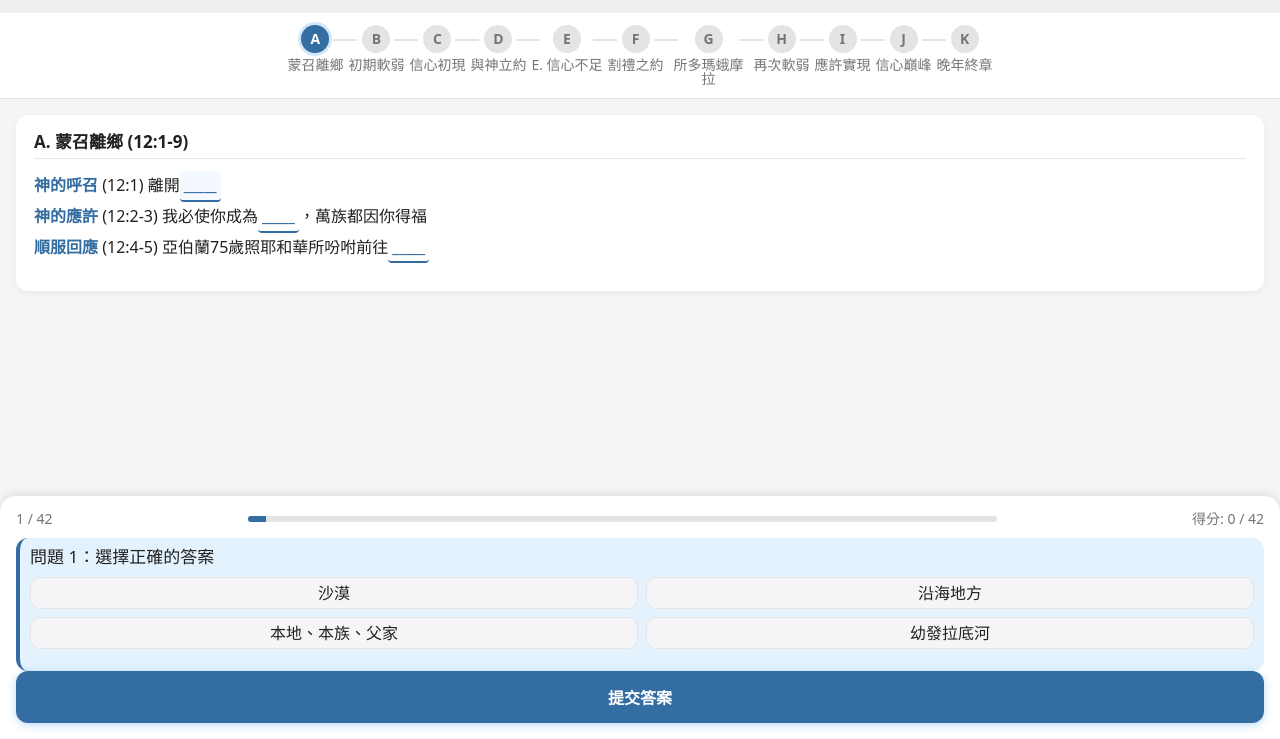
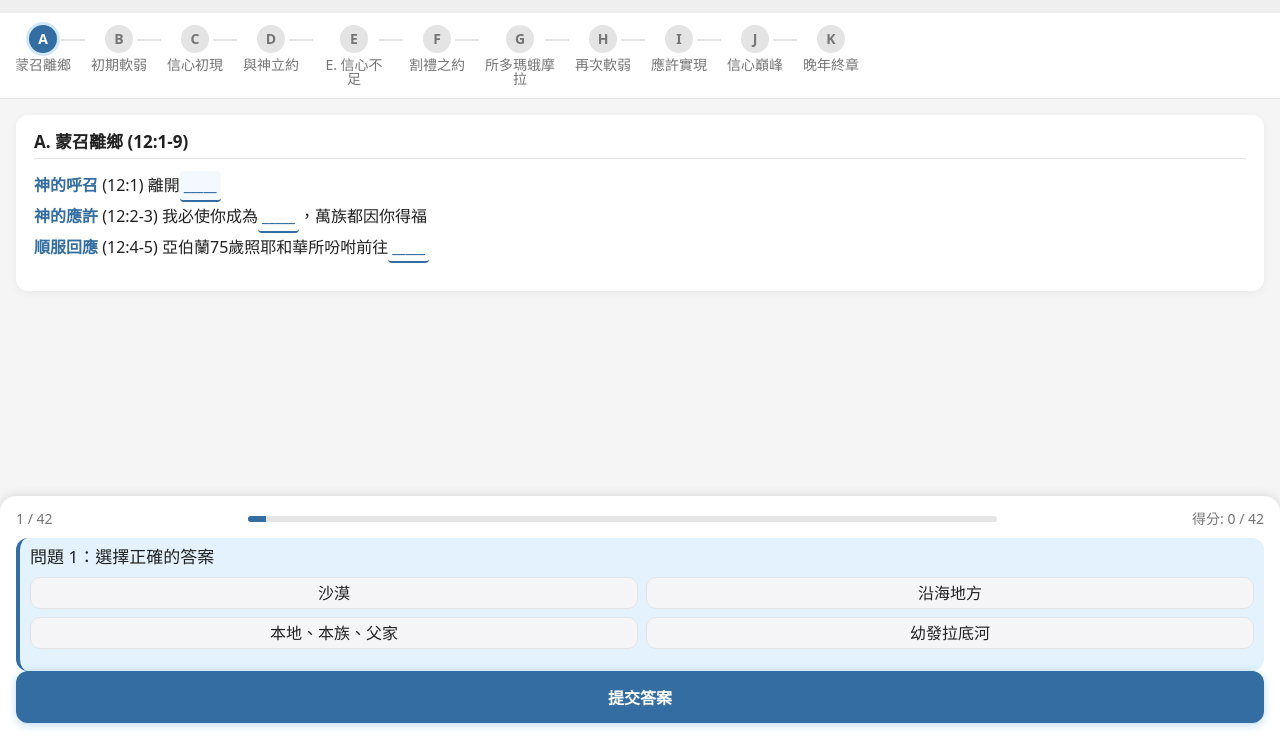
Before and after one commit to bosshkic/Abraham, a plain HTML site: page index.html in a window 1280 px wide. Shown: the part 61-800 px from the top of the page. Drawn offline with Linux system fonts and the light colour scheme.

Commit message:
Update index.html

```diff
--- a/index.html
+++ b/index.html
@@ -54,40 +54,59 @@
             font-weight: 600;
         }
 
-        .progress-bar {
+        /* 進度條容器 - 修改為水平滑動式設計 */
+        .progress-bar-wrapper {
             background-color: var(--card-color);
-            padding: 12px 1px 12px 1px;
+            border-bottom: 1px solid rgba(0,0,0,0.1);
+            position: relative;
+            z-index: 20;
             overflow-x: auto;
-            white-space: nowrap;
-            display: flex;
-            flex-wrap: wrap;
-            border-bottom: 1px solid rgba(0,0,0,0.1);
-            z-index: 20;
-            scrollbar-width: none;
             -webkit-overflow-scrolling: touch;
-            position: relative;
-            gap: 5px;
-            justify-content: center;
+            scrollbar-width: none; /* Firefox */
         }
 
-        .progress-bar::-webkit-scrollbar {
-            height: 4px;
+        .progress-bar-wrapper::-webkit-scrollbar {
+            display: none; /* 隱藏滾動條 */
         }
 
-        .progress-bar::-webkit-scrollbar-thumb {
-            background-color: rgba(0,0,0,0.2);
-            border-radius: 4px;
+        /* 左右漸變陰影提示可滑動 */
+        .progress-bar-wrapper::after,
+        .progress-bar-wrapper::before {
+            content: '';
+            position: absolute;
+            top: 0;
+            width: 25px;
+            height: 100%;
+            pointer-events: none;
+            z-index: 10;
+        }
+
+        .progress-bar-wrapper::after {
+            right: 0;
+            background: linear-gradient(to right, transparent, var(--card-color));
+        }
+
+        .progress-bar-wrapper::before {
+            left: 0;
+            background: linear-gradient(to left, transparent, var(--card-color));
+        }
+
+        .progress-bar {
+            padding: 12px 15px;
+            display: flex;
+            white-space: nowrap;
+            min-width: max-content;
         }
 
         .progress-step {
             display: flex;
             flex-direction: column;
             align-items: center;
-            /*margin-right: 4px;*/
-            /*margin-bottom: 5px;*/
-            min-width: 55px;
-            max-width: 80px;
+            margin-right: 20px;
+            min-width: 50px;
+            max-width: 70px;
             position: relative;
+            flex-shrink: 0;
         }
 
         .step-dot {
@@ -240,7 +259,7 @@
             }
         }
 
-        /* 問題容器 - 修改為不覆蓋內容 */
+        /* 問題容器 - 修改為動態高度 */
         .question-container {
             background-color: var(--card-color);
             box-shadow: 0 -2px 10px rgba(0,0,0,0.1);
@@ -250,6 +269,7 @@
             transition: all 0.3s;
             z-index: 10;
             width: 100%;
+            overflow-y: auto; /* 允許內容過多時滾動 */
         }
 
         .progress-indicator {
@@ -517,8 +537,11 @@
         <p>創世記 12章-25章10節</p>
     </div>
 
+    <!-- 修改進度條為可滑動設計 -->
+    <div class="progress-bar-wrapper">
         <div class="progress-bar" id="progress-bar">
             <!-- 動態生成章節進度指示器 -->
+        </div>
     </div>
 
     <div class="content-wrapper">
@@ -948,18 +971,42 @@
                 document.getElementById('restart-btn').addEventListener('click', function() {
                     location.reload();
                 });
+
+                // 初始調整問題容器高度
+                adjustQuestionContainerHeight();
+
+                // 監聽調整大小和方向變化事件
+                window.addEventListener('resize', adjustQuestionContainerHeight);
+                window.addEventListener('orientationchange', adjustQuestionContainerHeight);
+            }
+
+            // 動態調整問題容器高度
+            function adjustQuestionContainerHeight() {
+                const windowHeight = window.innerHeight;
+                const headerHeight = document.querySelector('.header').offsetHeight;
+                const progressBarHeight = document.querySelector('.progress-bar-wrapper').offsetHeight;
+                const safeAreaBottom = 60; // 為底部導航欄預留空間
+
+                // 計算問題容器可用高度
+                const availableHeight = windowHeight - headerHeight - progressBarHeight - safeAreaBottom;
+
+                // 設置問題容器最大高度
+                const questionContainer = document.getElementById('question-container');
+                questionContainer.style.maxHeight = `${availableHeight}px`;
             }
 
             // 扁平化所有問題
             function flattenQuestions() {
                 allQuestions = [];
                 bibleContent.forEach(section => {
+                    if (section.questions) {
                         section.questions.forEach(question => {
                             allQuestions.push({
                                 ...question,
                                 sectionIndex: bibleContent.indexOf(section)
                             });
                         });
+                    }
                 });
             }
 
@@ -989,6 +1036,7 @@
 
                     // 處理內容，插入空格
                     let contentHTML = '';
+                    if (section.content) {
                         section.content.forEach(line => {
                             // 使用正則表達式尋找[n]格式的佔位符
                             const processedLine = line.replace(/\[(\d+)\]/g, (match, questionId) => {
@@ -997,7 +1045,7 @@
                                 // 計算全局問題索引
                                 let globalIndex = 0;
                                 for (let i = 0; i < index; i++) {
-                                globalIndex += bibleContent[i].questions.length;
+                                    globalIndex += bibleContent[i].questions ? bibleContent[i].questions.length : 0;
                                 }
                                 globalIndex += qIndex;
 
@@ -1006,6 +1054,7 @@
 
                             contentHTML += processedLine + '<br>';
                         });
+                    }
 
                     verseTextEl.innerHTML = contentHTML;
 
@@ -1036,7 +1085,7 @@
                 progressBar.innerHTML = progressHTML;
             }
 
-            // 更新進度條狀態
+            // 更新進度條狀態並滾動到當前章節
             function updateProgressBar() {
                 const stepDots = document.querySelectorAll('.step-dot');
                 const stepConnectors = document.querySelectorAll('.step-connector');
@@ -1063,10 +1112,27 @@
                     }
                 });
 
-                // 確保當前章節可見
-                const activeDot = document.querySelector('.step-dot.active');
-                if (activeDot) {
-                    activeDot.scrollIntoView({ behavior: 'smooth', block: 'nearest', inline: 'center' });
+                // 滾動進度條使當前章節居中
+                scrollProgressBarToCenter();
+            }
+
+            // 滾動進度條使當前章節居中
+            function scrollProgressBarToCenter() {
+                const progressBar = document.getElementById('progress-bar');
+                const activeStep = progressBar.querySelector('.step-dot.active');
+
+                if (activeStep) {
+                    const wrapper = document.querySelector('.progress-bar-wrapper');
+                    const wrapperWidth = wrapper.offsetWidth;
+                    const stepLeft = activeStep.parentElement.offsetLeft;
+
+                    // 計算滾動位置，使活動項居中
+                    const scrollLeft = stepLeft - (wrapperWidth / 2) + 25;
+
+                    wrapper.scrollTo({
+                        left: scrollLeft,
+                        behavior: 'smooth'
+                    });
                 }
             }
 
@@ -1144,6 +1210,9 @@
 
                 // 更新進度條
                 updateProgressBar();
+
+                // 調整問題容器高度
+                setTimeout(adjustQuestionContainerHeight, 10);
             }
 
             // 提交答案
@@ -1280,8 +1349,6 @@
 
 					// 將完整內容回顧添加到contentArea的最後
 					contentArea.appendChild(reviewContainer);
-
-
 				}, 500);
 			}
 
```
Lines whose indentation alone changed are shown as unchanged.
